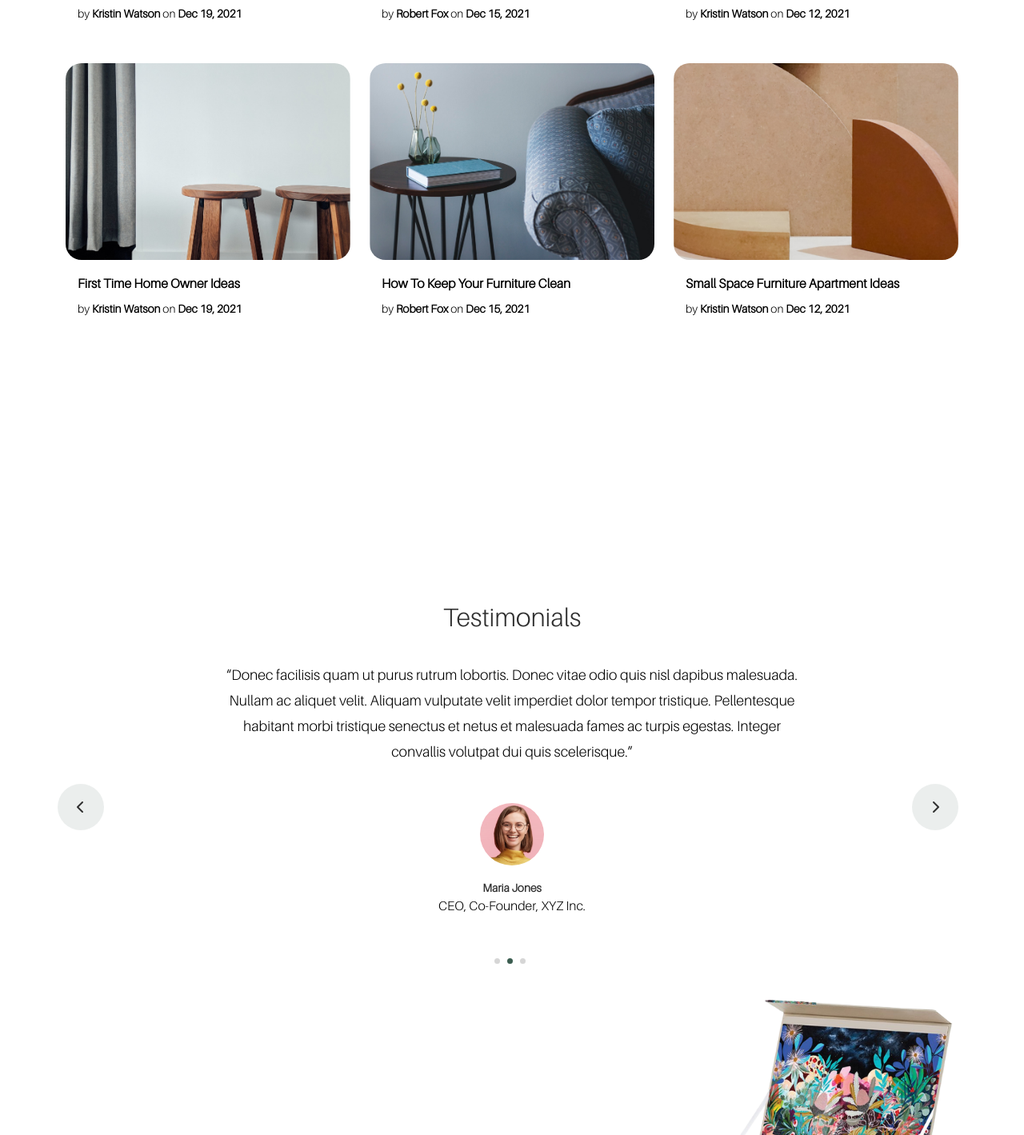
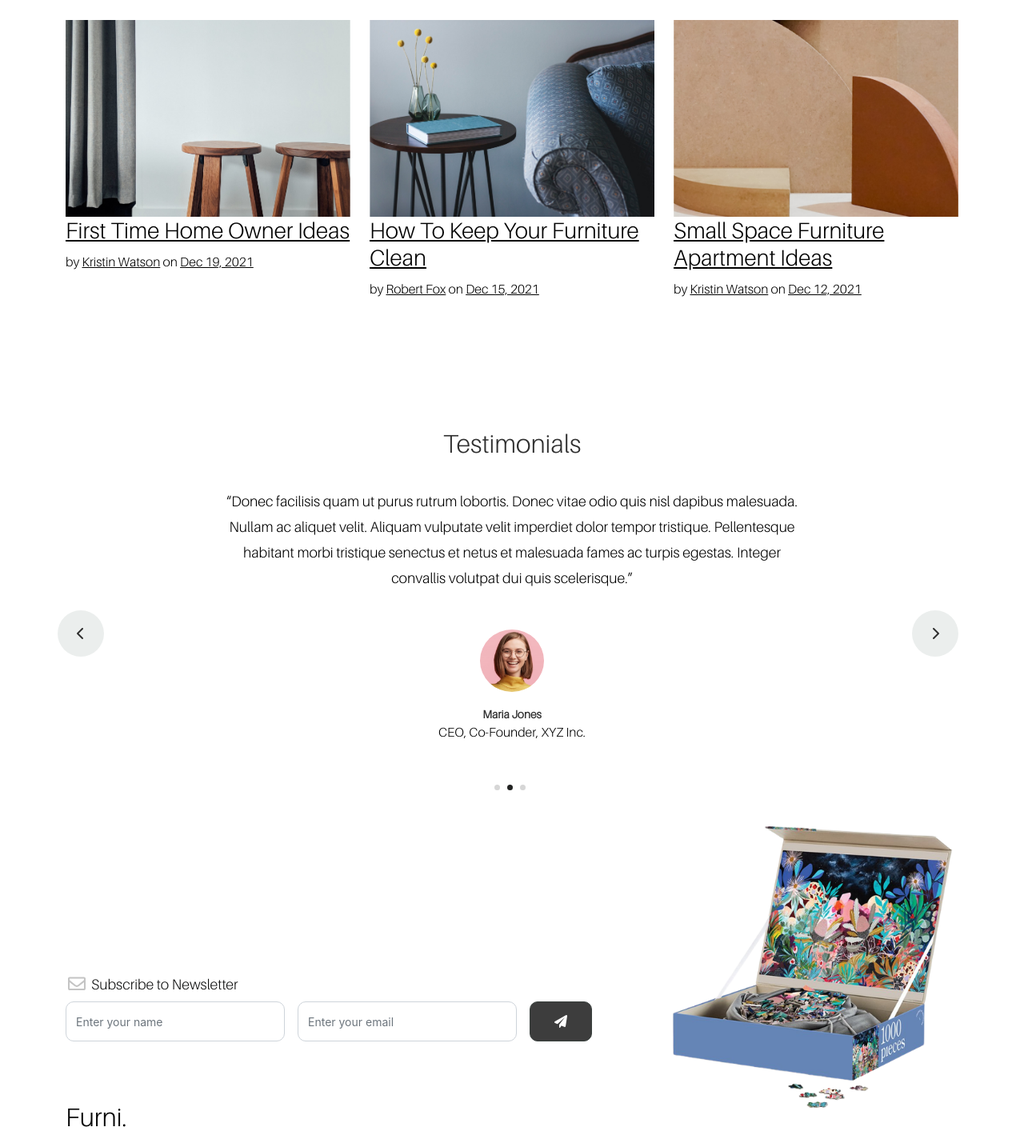
Before and after one commit to sexysafa/missingpiecewebsite, a plain HTML site: page blog.html in a window 1280 px wide. Shown: the part 1155-2574 px from the top of the page at 80% size. Drawn offline with Linux system fonts and the light colour scheme.

Commit message:
commit
commit

```diff
--- a/css/style.css
+++ b/css/style.css
@@ -177,18 +177,18 @@ background: #2f2f2f;
 border-color: #2f2f2f; }
 .btn:hover {
 color: #ffffff;
-background: #222222;
+background: #757272;
 border-color: #222222; }
 .btn:active, .btn:focus {
 outline: none !important;
 -webkit-box-shadow: none;
 box-shadow: none; }
 .btn.btn-primary {
-background: #3b5d50;
-border-color: #3b5d50; }
+background: rgb(61, 61, 61);
+border-color: #3a413e; }
 .btn.btn-primary:hover {
-background: #314d43;
-border-color: #314d43; }
+background: #636363;
+border-color: #525252; }
 .btn.btn-secondary {
 color: #000000;
 background: #fffefc;
@@ -424,7 +424,7 @@ color: #2f2f2f;
 -o-transition: .3s all ease;
 transition: .3s all ease; }
 .testimonial-slider-wrap #testimonial-nav > span:hover {
-background: #3b5d50;
+background: #181818;
 color: #ffffff; }
 .testimonial-slider-wrap #testimonial-nav .prev {
 left: -10px; }
@@ -464,37 +464,10 @@ border-radius: 50%;
 transition: .3s all ease;
 background-color: #d6d6d6; }
 .testimonial-slider-wrap .tns-nav button:hover:before, .testimonial-slider-wrap .tns-nav button.tns-nav-active:before {
-background-color: #3b5d50; }
+background-color: #212221; }
 
 .before-footer-section {
 padding: 7rem 0 12rem 0 !important; }
-
-.blog-section {
-padding: 7rem 0 12rem 0; }
-.blog-section .post-entry a {
-text-decoration: none; }
-.blog-section .post-entry .post-thumbnail {
-display: block;
-margin-bottom: 20px; }
-.blog-section .post-entry .post-thumbnail img {
-border-radius: 20px;
--webkit-transition: .3s all ease;
--o-transition: .3s all ease;
-transition: .3s all ease; }
-.blog-section .post-entry .post-content-entry {
-padding-left: 15px;
-padding-right: 15px; }
-.blog-section .post-entry .post-content-entry h3 {
-font-size: 16px;
-margin-bottom: 0;
-font-weight: 600;
-margin-bottom: 7px; }
-.blog-section .post-entry .post-content-entry .meta {
-font-size: 14px; }
-.blog-section .post-entry .post-content-entry .meta a {
-font-weight: 600; }
-.blog-section .post-entry:hover .post-thumbnail img, .blog-section .post-entry:focus .post-thumbnail img {
-opacity: .7; }
 
 .footer-section {
 padding: 80px 0;
@@ -521,7 +494,7 @@ margin-bottom: 80px; } }
 .footer-section .subscription-form h3 {
 font-size: 18px;
 font-weight: 500;
-color: #3b5d50; }
+color: #101111; }
 .footer-section .subscription-form .form-control {
 height: 50px;
 border-radius: 10px;
@@ -530,7 +503,7 @@ font-family: "Inter", sans-serif; }
 outline: none;
 -webkit-box-shadow: none;
 box-shadow: none;
-border-color: #3b5d50;
+border-color: #101111;
 -webkit-box-shadow: 0 1px 4px 0 rgba(0, 0, 0, 0.2);
 box-shadow: 0 1px 4px 0 rgba(0, 0, 0, 0.2); }
 .footer-section .subscription-form .form-control::-webkit-input-placeholder {
@@ -561,7 +534,7 @@ margin-bottom: 10px; }
 font-size: 32px;
 font-weight: 500;
 text-decoration: none;
-color: #3b5d50; }
+color: #000000; }
 .footer-section .custom-social li {
 margin: 2px;
 display: inline-block; }
@@ -571,11 +544,11 @@ height: 40px;
 text-align: center;
 line-height: 40px;
 display: inline-block;
-background: #dce5e4;
-color: #3b5d50;
+background: #cfcfcf;
+color: #353535;
 border-radius: 50%; }
 .footer-section .custom-social li a:hover {
-background: #3b5d50;
+background: #696969;
 color: #ffffff; }
 .footer-section .border-top {
 border-color: #dce5e4; }
```
Also changed, not shown: index.html (+1 -7 lines).
